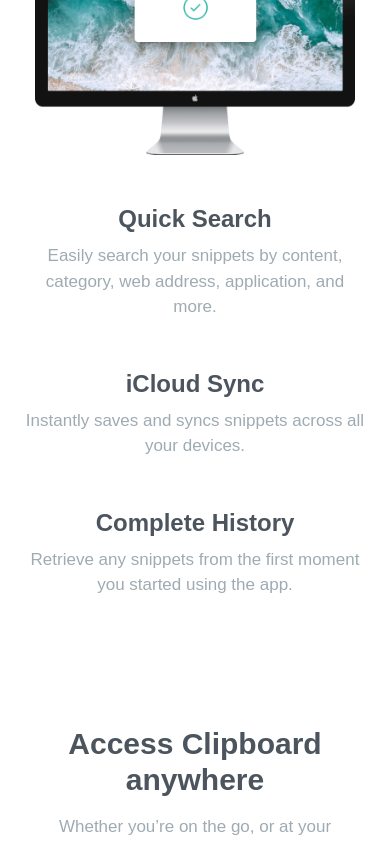
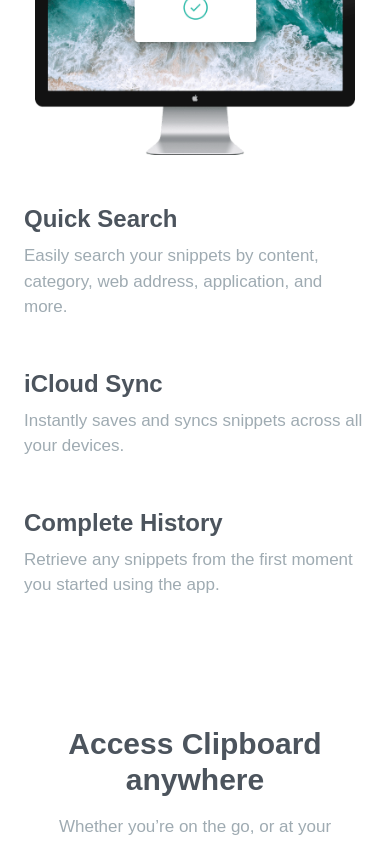
Before and after one commit to palmeiroerick/clipboard-landing-page, a Next.js app: page / in a window 390 px wide. Shown: the part 1156-1997 px from the top of the page. Built offline with nearby package versions, Linux system fonts and the light colour scheme; a web font is replaced by a local one.

Commit message:
style: add desktop styles to home page

```diff
--- a/app/page.tsx
+++ b/app/page.tsx
@@ -13,21 +13,21 @@
     <>
       <header className="flex flex-col items-center gap-12 bg-headerMobile bg-contain bg-top bg-no-repeat px-6 pt-32 lg:bg-headerDesktop">
         <Logo size="lg" />
-        <div className="mt-4 flex flex-col items-center gap-2">
+        <div className="mt-4 flex flex-col items-center gap-2 lg:w-[750px] lg:gap-5">
           <Title as="h1">A history of everything you copy</Title>
           <Text>
             Clipboard allows you to track and organize everything you copy.
             Instantly access your clipboard on all your devices.
           </Text>
         </div>
-        <div className="flex flex-col gap-4">
+        <div className="flex flex-col gap-4 lg:flex-row">
           <Button type="iOS" />
           <Button type="Mac" />
         </div>
       </header>
       <main className="px-6">
-        <section className="flex flex-col gap-16 pt-32">
-          <div className="flex flex-col gap-4">
+        <section className="flex flex-col items-center gap-16 pt-32">
+          <div className="flex flex-col gap-4 lg:w-[750px] ">
             <Title as="h2">Keep track of your snippets</Title>
             <Text>
               Clipboard instantly stores any item you copy in the cloud, meaning
@@ -35,25 +35,31 @@
               Mac and iOS apps will help you organize everything.
             </Text>
           </div>
-          <div className="flex flex-col items-center gap-12">
+          <div className="flex flex-col items-center gap-12 lg:grid lg:grid-cols-2 lg:gap-0 ">
             <DeviceImage src="/image-computer.png" />
-            <div className="flex flex-col gap-12">
-              <div className="flex flex-col gap-2">
-                <Title as="h3">Quick Search</Title>
-                <Text>
+            <div className="flex flex-col gap-12 lg:ml-24">
+              <div className="flex flex-col gap-2 lg:w-[460px]">
+                <Title as="h3" className="text-start">
+                  Quick Search
+                </Title>
+                <Text className="text-start">
                   Easily search your snippets by content, category, web address,
                   application, and more.
                 </Text>
               </div>
-              <div className="flex flex-col gap-2">
-                <Title as="h3">iCloud Sync</Title>
-                <Text>
+              <div className="flex flex-col gap-2 lg:w-[460px]">
+                <Title as="h3" className="text-start">
+                  iCloud Sync
+                </Title>
+                <Text className="text-start">
                   Instantly saves and syncs snippets across all your devices.
                 </Text>
               </div>
-              <div className="flex flex-col gap-2">
-                <Title as="h3">Complete History</Title>
-                <Text>
+              <div className="flex flex-col gap-2 lg:w-[460px]">
+                <Title as="h3" className="text-start">
+                  Complete History
+                </Title>
+                <Text className="text-start">
                   Retrieve any snippets from the first moment you started using
                   the app.
                 </Text>
@@ -62,7 +68,7 @@
           </div>
         </section>
         <section className="flex flex-col items-center gap-12 pt-32">
-          <div className="flex flex-col gap-4">
+          <div className="flex flex-col gap-4 lg:w-[750px]">
             <Title as="h2">Access Clipboard anywhere</Title>
             <Text>
               Whether you’re on the go, or at your computer, you can access all
@@ -71,13 +77,13 @@
           </div>
           <DeviceImage src="/image-devices.png" />
         </section>
-        <section className="flex flex-col gap-16 pt-20">
-          <div className="flex flex-col gap-4">
+        <section className="flex flex-col items-center gap-16 pt-20">
+          <div className="flex flex-col gap-4 lg:w-[750px]">
             <Title as="h2">Supercharge your workflow</Title>
             <Text>We’ve got the tools to boost your productivity.</Text>
           </div>
-          <div className="flex flex-col items-center gap-10">
-            <div className="flex flex-col items-center gap-5">
+          <div className="flex flex-col items-center gap-10 lg:flex-row lg:items-start">
+            <div className="flex flex-col items-center gap-5 lg:w-[420px]">
               <Icon icon="blacklist" />
               <Title as="h3">Create blacklists</Title>
               <Text>
@@ -85,7 +91,7 @@
                 clipboard by excluding certain sources.
               </Text>
             </div>
-            <div className="flex flex-col items-center gap-5">
+            <div className="flex flex-col items-center gap-5 lg:w-[420px]">
               <Icon icon="text" />
               <Title as="h3">Plain text snippets</Title>
               <Text>
@@ -93,7 +99,7 @@
                 look.
               </Text>
             </div>
-            <div className="flex flex-col items-center gap-5">
+            <div className="flex flex-col items-center gap-5 lg:w-[420px]">
               <Icon icon="preview" />
               <Title as="h3">Sneak preview</Title>
               <Text>
@@ -102,7 +108,7 @@
             </div>
           </div>
         </section>
-        <section className="flex flex-col items-center gap-12 pt-32">
+        <section className="flex flex-col items-center justify-center gap-12 pt-32 lg:m-auto lg:flex-row lg:gap-24">
           <Company company="google" />
           <Company company="ibm" />
           <Company company="microsoft" />
@@ -110,35 +116,35 @@
           <Company company="vector-graphics" />
         </section>
         <section className="flex flex-col items-center gap-16 pt-32">
-          <div className="flex flex-col gap-4">
+          <div className="flex flex-col gap-4 lg:w-[750px]">
             <Title as="h2">Clipboard for iOS and Mac OS</Title>
             <Text>
               Available for free on the App Store. Download for Mac or iOS, sync
               with iCloud and you’re ready to start adding to your clipboard.
             </Text>
           </div>
-          <div className="flex flex-col gap-4">
+          <div className="flex flex-col gap-4 lg:flex-row">
             <Button type="iOS" />
             <Button type="Mac" />
           </div>
         </section>
       </main>
-      <footer className="mt-32 flex flex-col items-center gap-10 bg-[#f5f6f8] px-6 py-14">
+      <footer className="mt-32 flex flex-col items-center gap-10 bg-[#f5f6f8] px-6 py-14 lg:flex-row lg:justify-center lg:gap-32">
         <Logo size="sm" />
-        <nav className="flex flex-col gap-6">
-          <div className="flex flex-col items-center gap-6">
+        <nav className="flex flex-col gap-6 lg:flex-row lg:gap-20">
+          <div className="flex flex-col items-center gap-6 lg:items-start lg:gap-3">
             <Link>FAQs</Link>
             <Link>Contact Us</Link>
           </div>
-          <div className="flex flex-col items-center gap-6">
+          <div className="flex flex-col items-center gap-6 lg:items-start lg:gap-3">
             <Link>Privacy Policy</Link>
             <Link>Press Kit</Link>
           </div>
-          <div className="flex flex-col items-center">
+          <div className="flex flex-col items-center lg:items-start">
             <Link>Install Guide</Link>
           </div>
         </nav>
-        <div className="flex gap-9">
+        <div className="flex gap-9 ml-36">
           <SocialIcon icon="facebook" />
           <SocialIcon icon="twitter" />
           <SocialIcon icon="instagram" />
```
